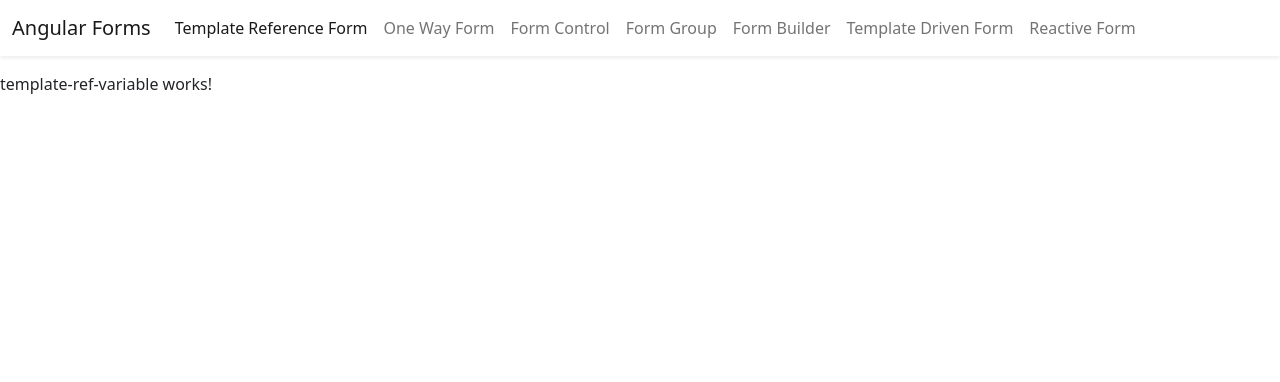
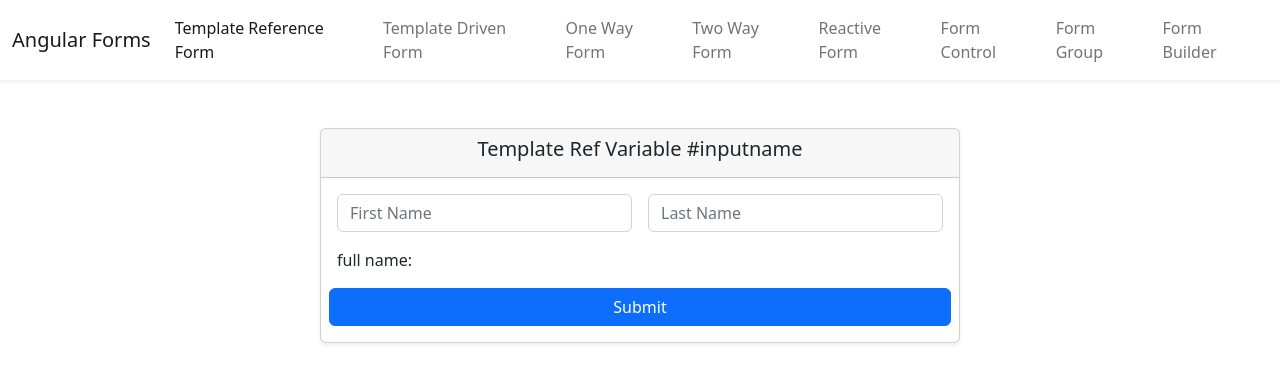
Before and after one commit to adsrikanth11/angular-forms, an Angular app: page /template-ref-variable in a window 1280 px wide. Shown: the top 382 px of the page. Built offline with nearby package versions, Linux system fonts and the light colour scheme.

Commit message:
Template Ref Variable

```diff
--- a/src/app/app.component.html
+++ b/src/app/app.component.html
@@ -10,7 +10,16 @@
           <a class="nav-link" routerLink="/template-ref-variable" routerLinkActive="active">Template Reference Form</a>
         </li>
         <li class="nav-item">
+          <a class="nav-link" routerLink="/template-driven-form" routerLinkActive="active">Template Driven Form</a>
+        </li>
+        <li class="nav-item">
           <a class="nav-link" routerLink="/one-way-form" routerLinkActive="active">One Way Form</a>
+        </li>
+        <li class="nav-item">
+          <a class="nav-link" routerLink="/two-way-form" routerLinkActive="active">Two Way Form</a>
+        </li>
+        <li class="nav-item">
+          <a class="nav-link" routerLink="/reactive-form" routerLinkActive="active">Reactive Form</a>
         </li>
         <li class="nav-item">
           <a class="nav-link" routerLink="/form-control-form" routerLinkActive="active">Form Control</a>
@@ -21,12 +30,7 @@
         <li class="nav-item">
           <a class="nav-link" routerLink="/form-builder-form" routerLinkActive="active">Form Builder</a>
         </li>
-        <li class="nav-item">
-          <a class="nav-link" routerLink="/template-driven-form" routerLinkActive="active">Template Driven Form</a>
-        </li>
-        <li class="nav-item">
-          <a class="nav-link" routerLink="/reactive-form" routerLinkActive="active">Reactive Form</a>
-        </li>
+
       </ul>
     </div>
   </div>
--- a/src/app/template-ref-variable/template-ref-variable.component.html
+++ b/src/app/template-ref-variable/template-ref-variable.component.html
@@ -1 +1,19 @@
-<p>template-ref-variable works!</p>
+<div class="card w-50 shadow-sm mx-auto mt-5">
+    <div class="card-header">
+        <h5 class="text-center">Template Ref Variable #inputname</h5>
+    </div>
+    <div class="card-body">
+        <div class="row g-3">
+            <div class="col-md-6">
+                <input type="text" #fname class="form-control" placeholder="First Name">
+            </div>
+            <div class="col-md-6">
+                <input type="text" #lname class="form-control" placeholder="Last Name">
+            </div>
+            <div class="col-md-6">
+                full name:  {{fullname}}
+            </div>
+            <button type="button" class="btn btn-primary" (click)="one_way_temp(fname, lname)">Submit</button>
+        </div>
+    </div>
+</div>
--- a/src/app/template-ref-variable/template-ref-variable.component.ts
+++ b/src/app/template-ref-variable/template-ref-variable.component.ts
@@ -7,9 +7,23 @@ import { Component, OnInit } from '@angular/core';
 })
 export class TemplateRefVariableComponent implements OnInit {
 
-  constructor() { }
+  // One-way
+    // Template Ref Variable #inputname
+    fname: String = '';
+    lname: String = '';
+    fullname: String = '';
+
+    firstname: String = '';
+    lastname: String = '';
+    Fullname: String = '';
 
   ngOnInit(): void {
   }
 
+  one_way_temp(fname: any, lname: any) {
+    this.fullname = fname.value + ' ' + lname.value;
+    console.log(fname);
+    console.log(fname.value);
+  }
+
 }
```
